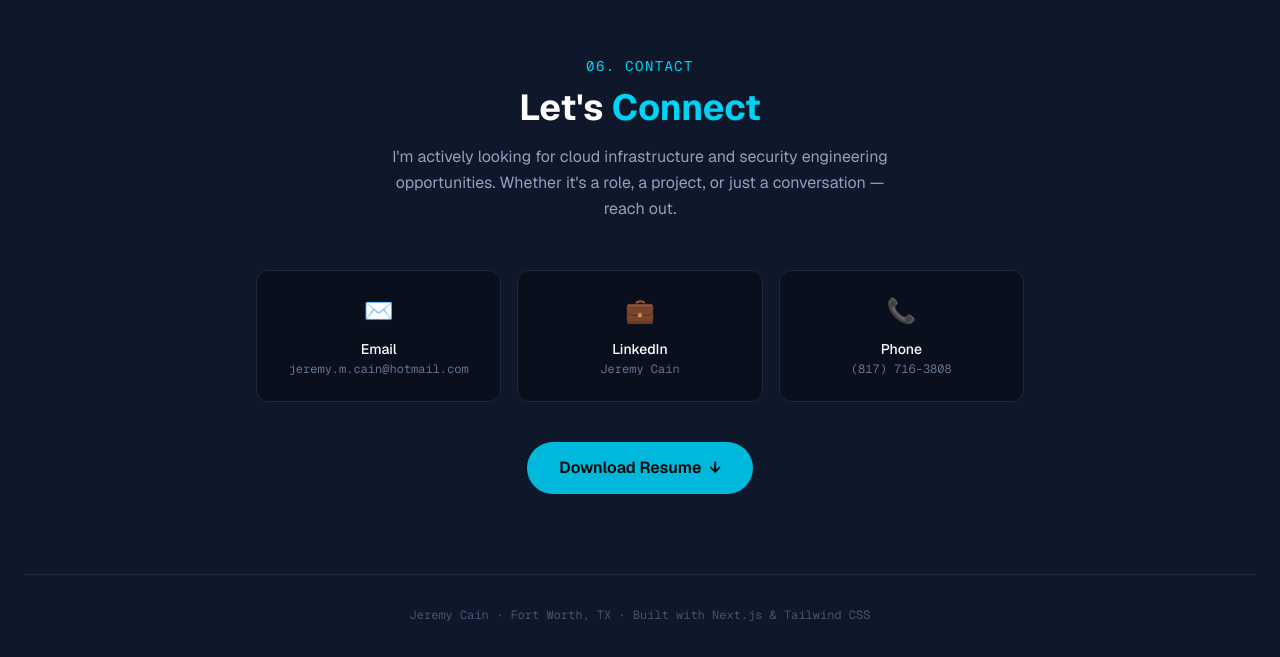
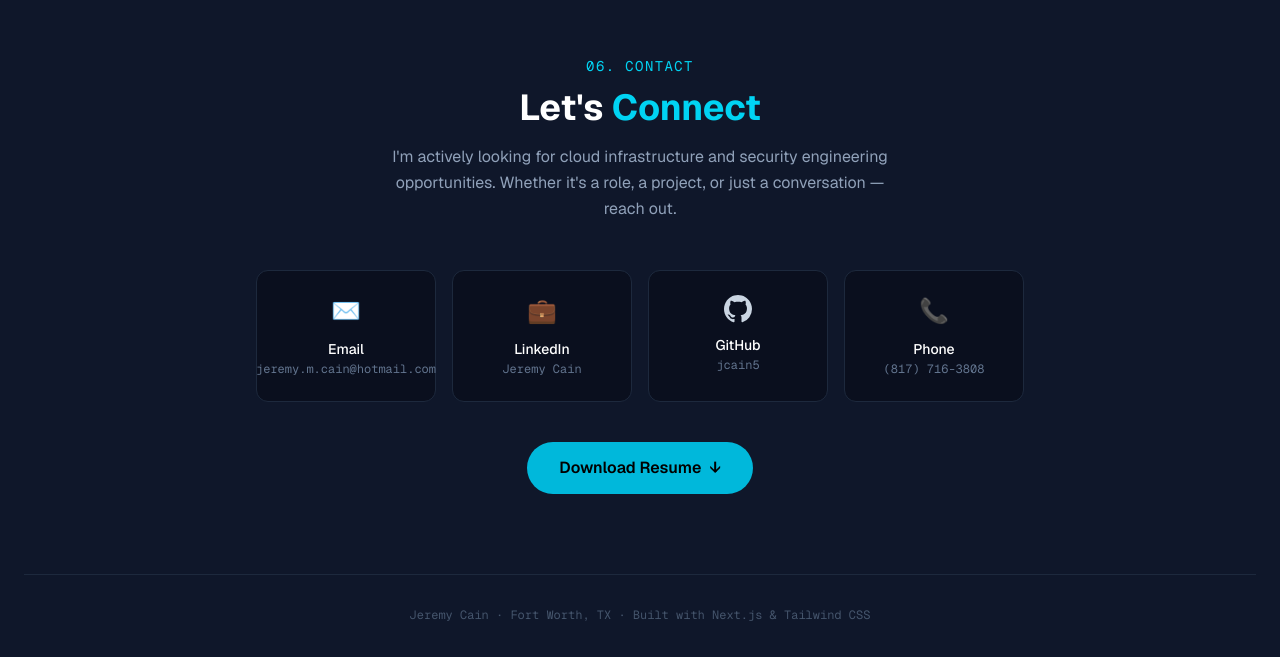
Before and after one commit to jcain5/portfolio-site, a Next.js app: page / in a window 1280 px wide. Shown: the part 6050-6707 px from the top of the page. Built offline with nearby package versions, Linux system fonts and the light colour scheme.

Commit message:
Add GitHub contact card; update skills and experience from new resume

```diff
--- a/app/components/Contact.tsx
+++ b/app/components/Contact.tsx
@@ -33,7 +33,7 @@
         </p>
 
         {/* Contact options */}
-        <div className="grid sm:grid-cols-3 gap-4 mb-10">
+        <div className="grid sm:grid-cols-4 gap-4 mb-10">
           <button
             onClick={copyEmail}
             className="flex flex-col items-center gap-3 p-6 rounded-xl bg-[#0a0f1e] border border-slate-800 hover:border-cyan-500/40 transition-all hover:-translate-y-0.5 group"
@@ -61,6 +61,21 @@
             <div>
               <div className="text-sm font-medium text-white">LinkedIn</div>
               <div className="text-xs text-slate-500 mt-0.5 font-mono">Jeremy Cain</div>
+            </div>
+          </a>
+
+          <a
+            href="https://github.com/jcain5"
+            target="_blank"
+            rel="noopener noreferrer"
+            className="flex flex-col items-center gap-3 p-6 rounded-xl bg-[#0a0f1e] border border-slate-800 hover:border-slate-500/60 transition-all hover:-translate-y-0.5"
+          >
+            <svg className="w-7 h-7 text-slate-300" fill="currentColor" viewBox="0 0 24 24">
+              <path d="M12 0C5.37 0 0 5.37 0 12c0 5.31 3.435 9.795 8.205 11.385.6.105.825-.255.825-.57 0-.285-.015-1.23-.015-2.235-3.015.555-3.795-.735-4.035-1.41-.135-.345-.72-1.41-1.23-1.695-.42-.225-1.02-.78-.015-.795.945-.015 1.62.87 1.845 1.23 1.08 1.815 2.805 1.305 3.495.99.105-.78.42-1.305.765-1.605-2.67-.3-5.46-1.335-5.46-5.925 0-1.305.465-2.385 1.23-3.225-.12-.3-.54-1.53.12-3.18 0 0 1.005-.315 3.3 1.23.96-.27 1.98-.405 3-.405s2.04.135 3 .405c2.295-1.56 3.3-1.23 3.3-1.23.66 1.65.24 2.88.12 3.18.765.84 1.23 1.905 1.23 3.225 0 4.605-2.805 5.625-5.475 5.925.435.375.81 1.095.81 2.22 0 1.605-.015 2.895-.015 3.3 0 .315.225.69.825.57A12.02 12.02 0 0 0 24 12c0-6.63-5.37-12-12-12z" />
+            </svg>
+            <div>
+              <div className="text-sm font-medium text-white">GitHub</div>
+              <div className="text-xs text-slate-500 mt-0.5 font-mono">jcain5</div>
             </div>
           </a>
 
```
